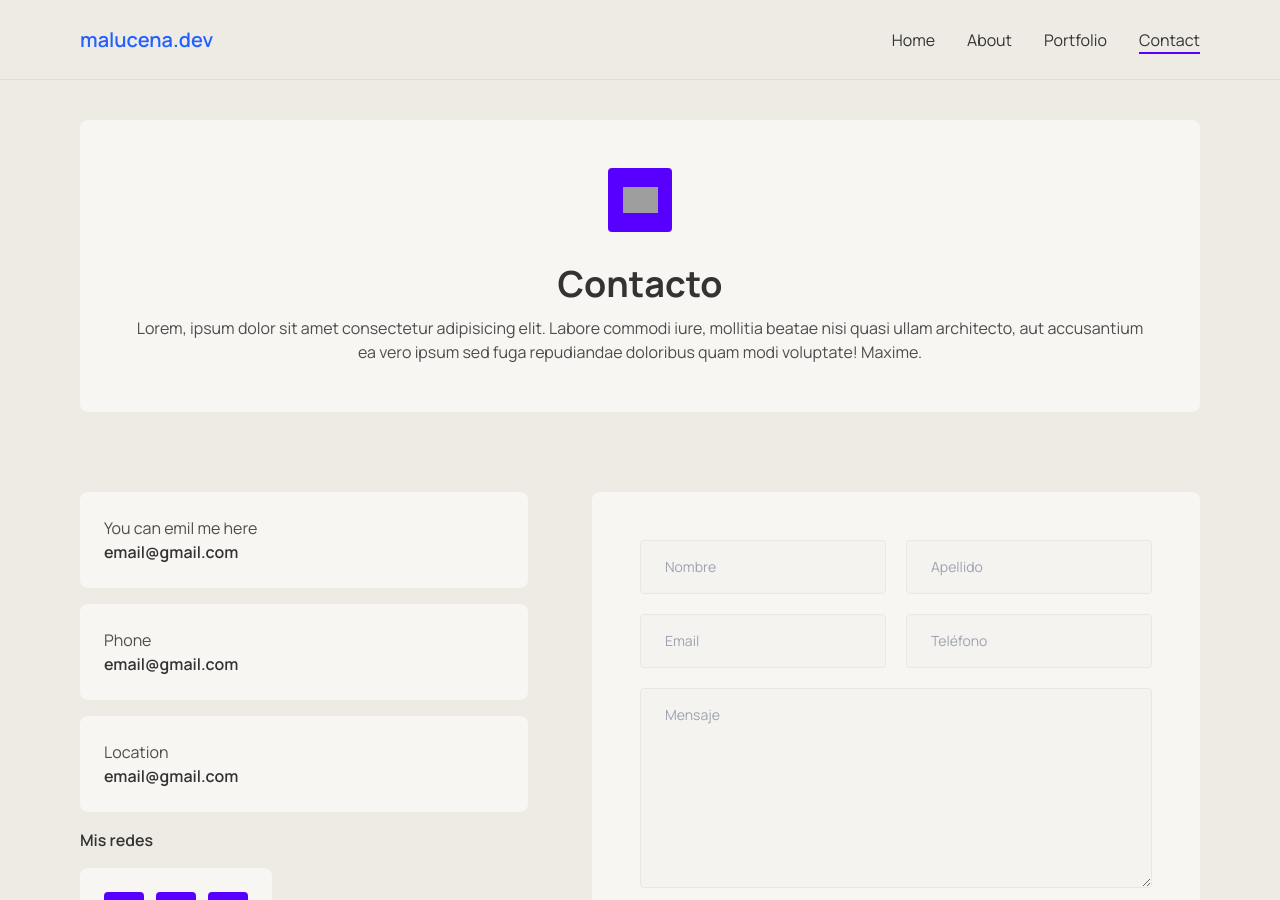
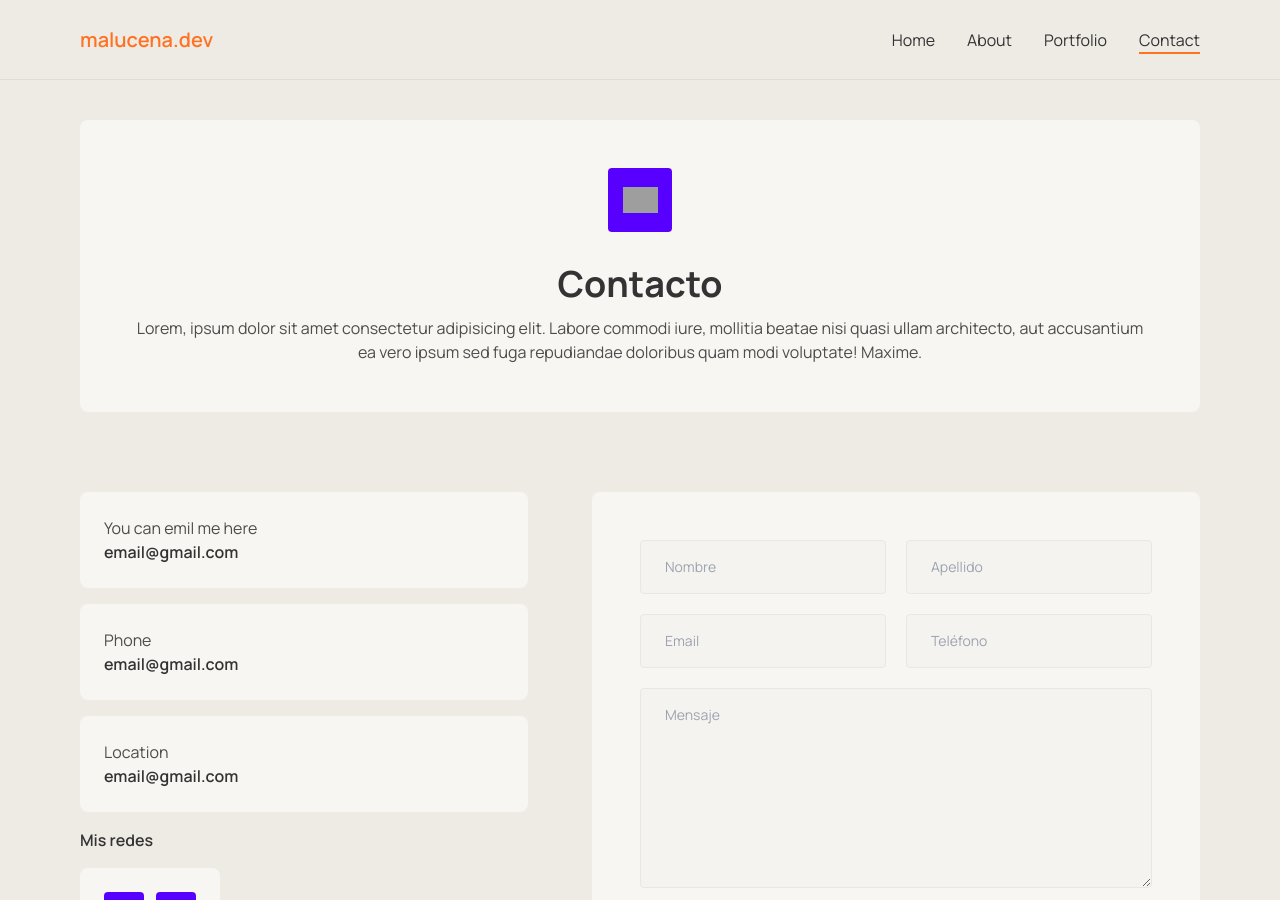
Before and after one commit to m4lucen4/portfolio, a Next.js app: page /contact in a window 1280 px wide. Shown: the top 900 px of the page. Built offline with nearby package versions, Linux system fonts and the light colour scheme; grey boxes are pictures that could not be loaded.

Commit message:
fix: fix color in header

```diff
--- a/components/Header.tsx
+++ b/components/Header.tsx
@@ -2,14 +2,13 @@ import { navLinks } from '@/constants';
 import Link from 'next/link';
 import React from 'react';
 import NavLink from './NavLink';
-import { Phone } from 'lucide-react';
 import MobileMenu from './MobileMenu';
 
 const Header = () => {
   return (
     <header className="flex items-center justify-between h-20 max-width border-b border-peach">
       <Link href="/">
-        <h5 className="text-blue text-xl font-semibold">malucena.dev</h5>
+        <h5 className="text-orange text-xl font-semibold">malucena.dev</h5>
       </Link>
       <nav className="flex items-center gap-12 max-tablet:hidden">
         <ul className="flex item-center gap-8">
@@ -19,10 +18,6 @@ const Header = () => {
             </li>
           ))}
         </ul>
-        {/* <Link href={'/contact'} className="btn btn-primary">
-          <Phone size={24} />
-          Contacta
-        </Link> */}
       </nav>
       <MobileMenu />
     </header>
--- a/components/MobileMenu.tsx
+++ b/components/MobileMenu.tsx
@@ -11,7 +11,7 @@ const MobileMenu = () => {
   return (
     <div className="tablet:hidden">
       <button
-        className="text-grey-700 hover:text-purple transition-colors"
+        className="text-grey-700 hover:text-orange transition-colors"
         onClick={toggleMenu}
       >
         <Menu size={36} />
@@ -24,10 +24,10 @@ const MobileMenu = () => {
       >
         <div className="flex w-full items-center justify-between h-20 max-width border-b border-peach">
           <Link href="/">
-            <h5 className="text-blue text-xl font-semibold">malucena.dev</h5>
+            <h5 className="text-orange text-xl font-semibold">malucena.dev</h5>
           </Link>
           <button
-            className="text-grey-700 hover:text-purple transition-colors"
+            className="text-grey-700 hover:text-orange transition-colors"
             onClick={toggleMenu}
           >
             <X size={36} />
@@ -36,7 +36,7 @@ const MobileMenu = () => {
         <nav className="flex flex-col items-center justify-center flex-1 gap-10">
           <ul className="flex item-center flex-col gap-5">
             {navLinks.map((link, index) => (
-              <li key={index}>
+              <li key={index} onClick={toggleMenu}>
                 <NavLink
                   href={link.url}
                   label={link.label}
@@ -54,7 +54,7 @@ const MobileMenu = () => {
           {socialLinks.map((link, index) => (
             <a
               href={link.url}
-              className="text-grey-700 hover:text-purple transition-colors"
+              className="text-grey-700 hover:text-orange transition-colors"
               key={index}
             >
               {link.label}
--- a/components/NavLink.tsx
+++ b/components/NavLink.tsx
@@ -14,8 +14,8 @@ const NavLink = ({ href, label, className }: NavLinkProps) => {
   return (
     <Link
       href={href}
-      className={`py-3 text-grey-700 hover:text-purple transition-colors relative block after:block after:absolute
-  after:left-0 after:h-0.5 after:bg-purple after:w-full after:scale-x-0 after:hover:scale-x-100 after:transition
+      className={`py-3 text-grey-700 hover:text-orange transition-colors relative block after:block after:absolute
+  after:left-0 after:h-0.5 after:bg-orange after:w-full after:scale-x-0 after:hover:scale-x-100 after:transition
   after:duration-300 after:origin-right after:hover:origin-left ${className}
 
   ${
--- a/constants/index.ts
+++ b/constants/index.ts
@@ -1,4 +1,12 @@
-import { Facebook, Linkedin, Mail, MapPin, Phone, Twitter } from 'lucide-react';
+import {
+  Facebook,
+  Linkedin,
+  Mail,
+  MapPin,
+  Phone,
+  Twitter,
+  Github,
+} from 'lucide-react';
 
 export const navLinks = [
   {
@@ -348,20 +356,14 @@ export const faqs = [
 export const socialLinks = [
   {
     id: 1,
-    label: 'Facebook',
-    icon: Facebook,
-    url: '#',
+    label: 'Github',
+    icon: Github,
+    url: 'https://github.com/m4lucen4',
   },
   {
     id: 2,
     label: 'Linkedin',
     icon: Linkedin,
-    url: '#',
-  },
-  {
-    id: 3,
-    label: 'Twitter',
-    icon: Twitter,
     url: '#',
   },
 ];
```
